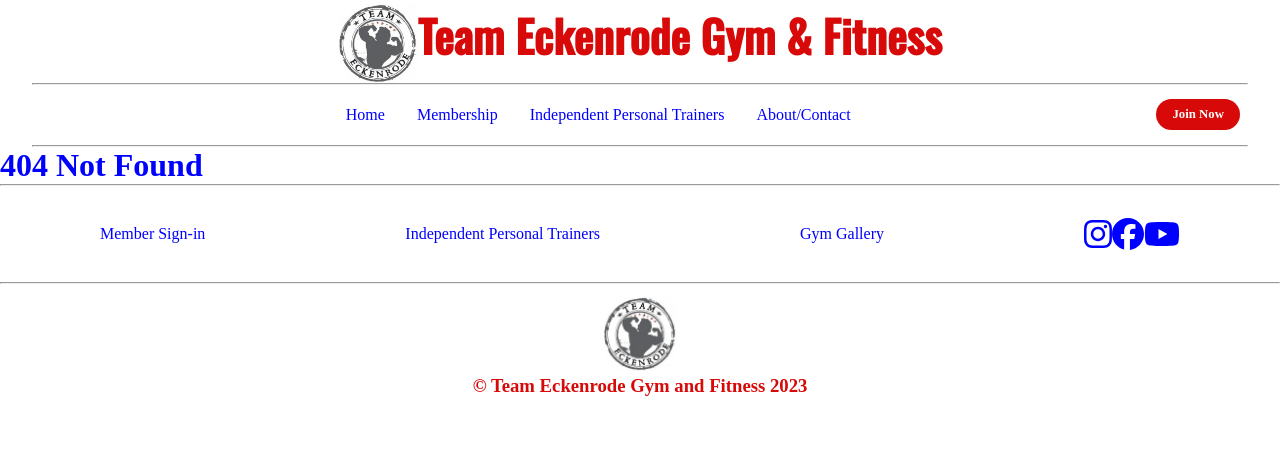
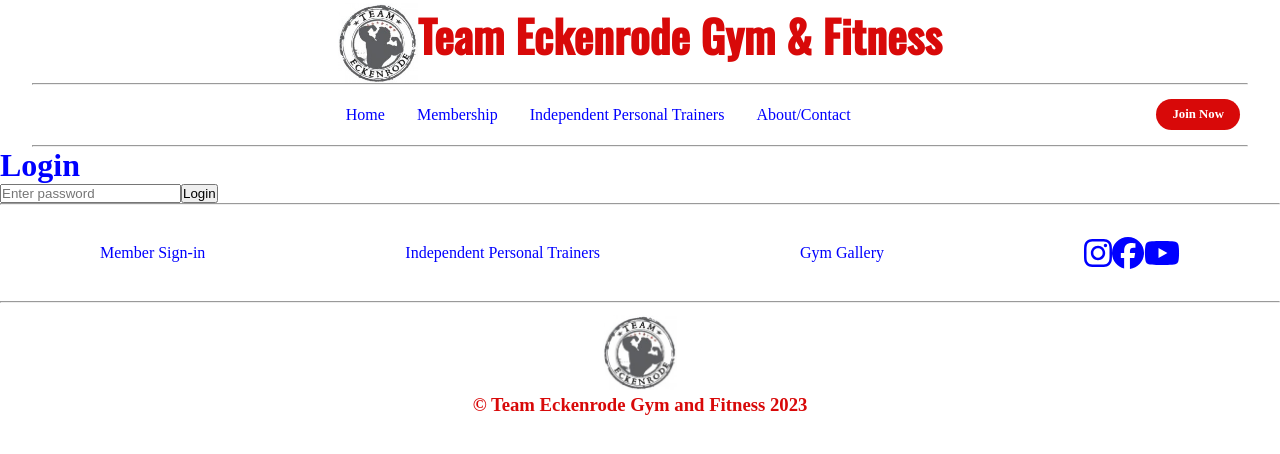
Before and after one commit to rubbertoes/TeamEckenrode, a React (Vite) app in the folder Client/: page /#/admin in a window 1280 px wide. Shown: the top 454 px of the page. Built offline with nearby package versions, Linux system fonts and the light colour scheme; a web font is replaced by a local one.

Commit message:
Added simple admin login and admin landing page

```diff
--- /dev/null
+++ b/Client/src/Admin/Admin.jsx
@@ -0,0 +1,13 @@
+import React from 'react';
+
+const Admin = () => {
+  return (
+    <div>
+      <h1>Admin Page</h1>
+      <p>Welcome to the admin page.</p>
+      <p>This page is accessed using a private route.</p>
+    </div>
+  );
+};
+
+export default Admin;
--- a/Client/src/App.jsx
+++ b/Client/src/App.jsx
@@ -15,10 +15,14 @@
 import KevinWhitePage from './Pages/SubPages/White.jsx';
 import RobertWatkinsPage from './Pages/SubPages/Watkins.jsx';
 import Footer from './Components/Footer.jsx';
+import PrivateRoute from './Components/PrivateRoute.jsx';
+import Admin from './Admin/Admin.jsx';
+import Login from './Components/Login.jsx';
+import { AuthProvider } from './Components/AuthContext.jsx';
 
 function App() {
   return (
-    <>
+    <AuthProvider>
       <NavBar />
       <Routes>
         <Route path="/" element={<HomePage />} />
@@ -35,9 +39,13 @@
         <Route path="/PersonalTrainers/KevinWhite" element={<KevinWhitePage />} />
         <Route path="/PersonalTrainers/RobertWatkins" element={<RobertWatkinsPage />} />
         <Route path="*" element={<h1>404 Not Found</h1>} />
+
+        {/* Private Routes */}
+        <Route path="/adminhome" element={<PrivateRoute element={Admin} />} />
+        <Route path="/admin" element={<Login />} />
       </Routes>
       <Footer />
-    </>
+    </AuthProvider>
   );
 }
 
--- /dev/null
+++ b/Client/src/Components/AuthContext.jsx
@@ -0,0 +1,25 @@
+import React, { createContext, useState, useContext } from 'react';
+
+const AuthContext = createContext();
+
+export const AuthProvider = ({ children }) => {
+  const [isAuthenticated, setIsAuthenticated] = useState(false);
+
+  const login = (password) => {
+    if (password === 'eric') { // Replace with your actual password logic
+      setIsAuthenticated(true);
+    }
+  };
+
+  const logout = () => {
+    setIsAuthenticated(false);
+  };
+
+  return (
+    <AuthContext.Provider value={{ isAuthenticated, login, logout }}>
+      {children}
+    </AuthContext.Provider>
+  );
+};
+
+export const useAuth = () => useContext(AuthContext);
--- /dev/null
+++ b/Client/src/Components/Login.jsx
@@ -0,0 +1,32 @@
+import React, { useState } from 'react';
+import { useNavigate } from 'react-router-dom';
+import { useAuth } from './AuthContext.jsx';
+
+const Login = () => {
+  const [password, setPassword] = useState('');
+  const { login } = useAuth();
+  const navigate = useNavigate();
+
+  const handleSubmit = (e) => {
+    e.preventDefault();
+    login(password);
+    navigate('/adminhome');
+  };
+
+  return (
+    <div>
+      <h1>Login</h1>
+      <form onSubmit={handleSubmit}>
+        <input
+          type="password"
+          value={password}
+          onChange={(e) => setPassword(e.target.value)}
+          placeholder="Enter password"
+        />
+        <button type="submit">Login</button>
+      </form>
+    </div>
+  );
+};
+
+export default Login;
--- /dev/null
+++ b/Client/src/Components/PrivateRoute.jsx
@@ -0,0 +1,11 @@
+import React from 'react';
+import { Navigate } from 'react-router-dom';
+import { useAuth } from './AuthContext';
+
+const PrivateRoute = ({ element: Component, ...rest }) => {
+    const { isAuthenticated } = useAuth();
+
+  return isAuthenticated ? <Component {...rest} /> : <Navigate to="/" />;
+};
+
+export default PrivateRoute;
```
